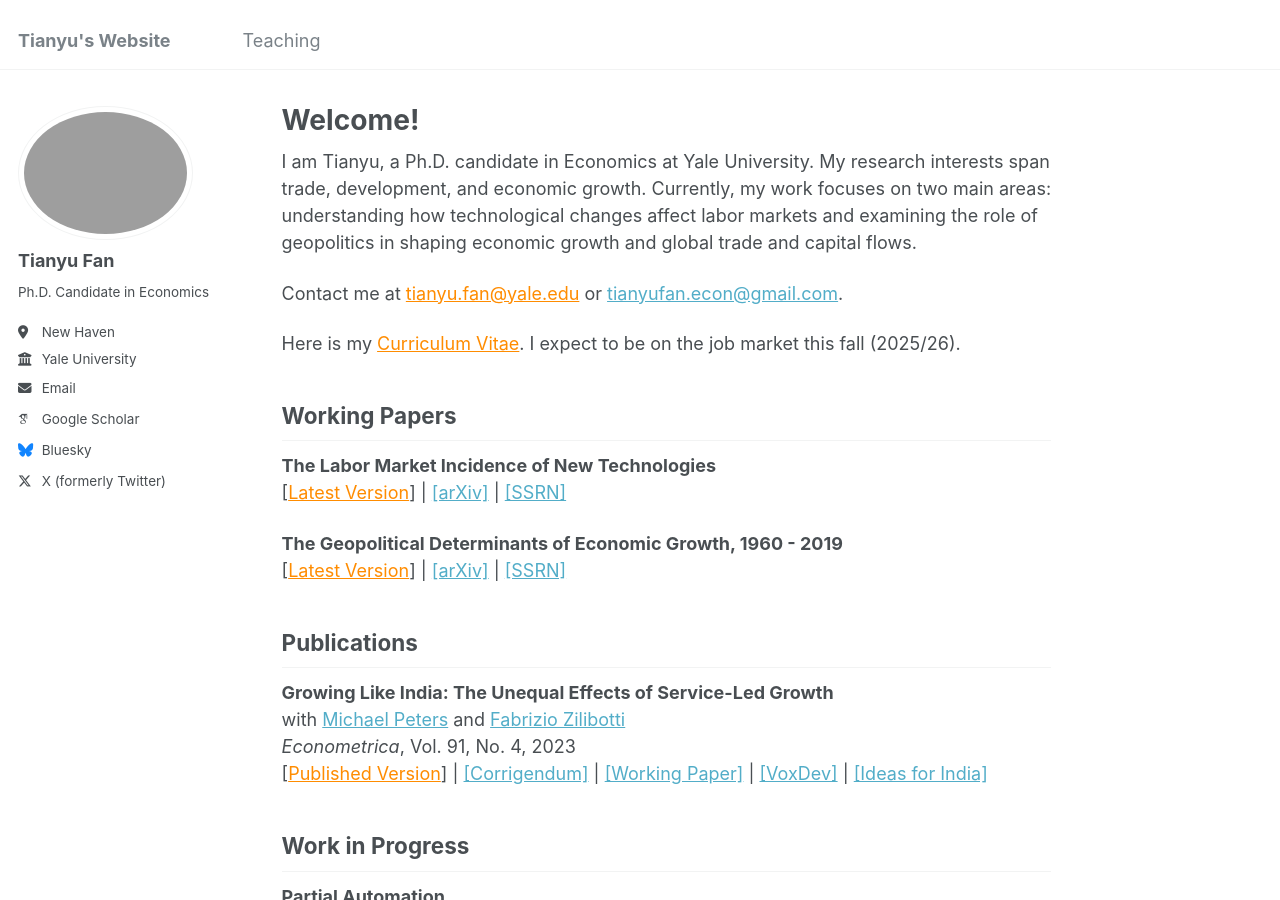
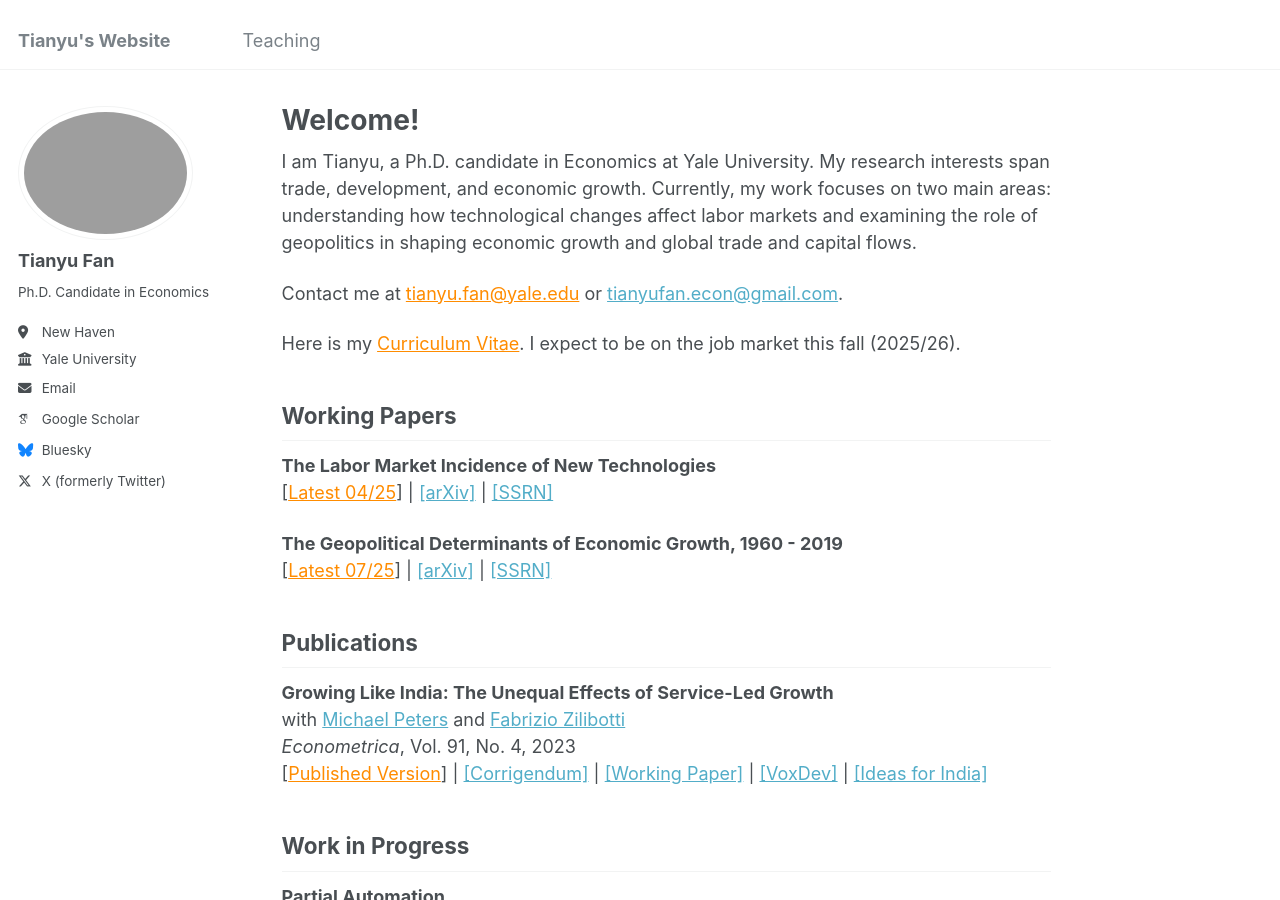
Before and after one commit to tianyufan-econ/tianyufan-econ.github.io, a Jekyll site: the page built from _pages/about.md, in a window 1280 px wide and 900 px high. Built offline with Jekyll 4.4.1, drawn with Linux system fonts in a browser that asks for light colours; some web fonts are replaced.

Commit message:
Update about.md

```diff
--- a/_pages/about.md
+++ b/_pages/about.md
@@ -17,10 +17,10 @@ Here is my <a href="/files/CV_FAN_Tianyu.pdf" style="color: darkorange;" title="
 ## Working Papers
 
 **The Labor Market Incidence of New Technologies**
-[<a href="/files/FAN_Technology_Incidence.pdf" style="color: darkorange;">Latest Version</a>] | [[arXiv]](https://arxiv.org/abs/2504.04047) | [[SSRN]](https://ssrn.com/abstract=5160195)
+[<a href="/files/FAN_Technology_Incidence.pdf" style="color: darkorange;">Latest 04/25</a>] | [[arXiv]](https://arxiv.org/abs/2504.04047) | [[SSRN]](https://ssrn.com/abstract=5160195)
 
 **The Geopolitical Determinants of Economic Growth, 1960 - 2019**
-[<a href="/files/FAN_Tianyu_Geopolitical_Growth.pdf" style="color: darkorange;">Latest Version</a>] | [[arXiv]](https://arxiv.org/abs/2507.04833) | [[SSRN]](https://ssrn.com/abstract=5341272)
+[<a href="/files/FAN_Tianyu_Geopolitical_Growth.pdf" style="color: darkorange;">Latest 07/25</a>] | [[arXiv]](https://arxiv.org/abs/2507.04833) | [[SSRN]](https://ssrn.com/abstract=5341272)
 
 ## Publications
 
```
